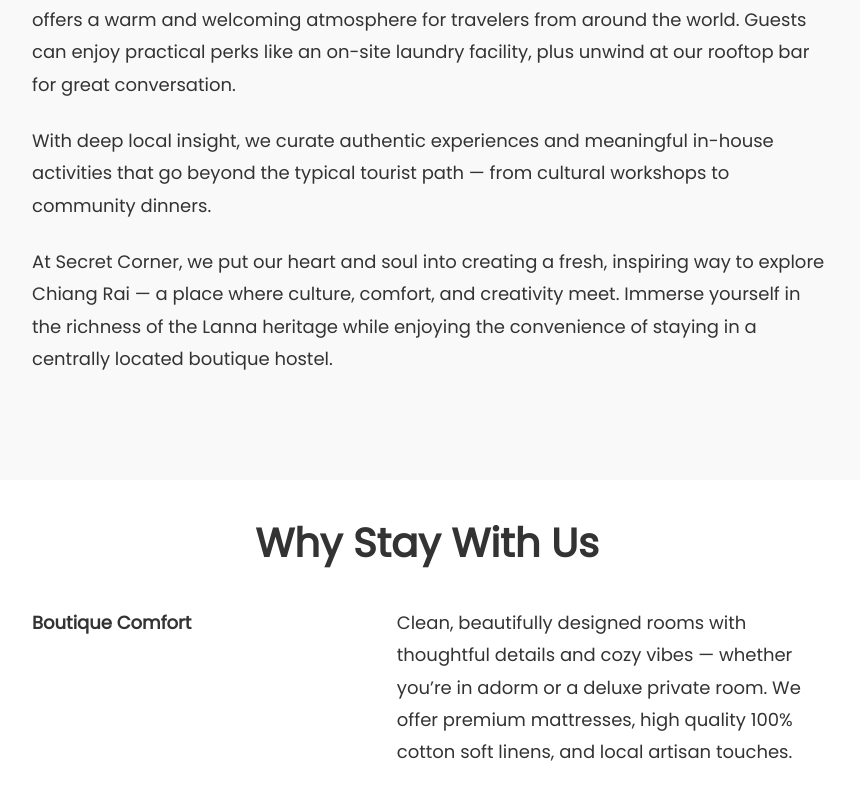
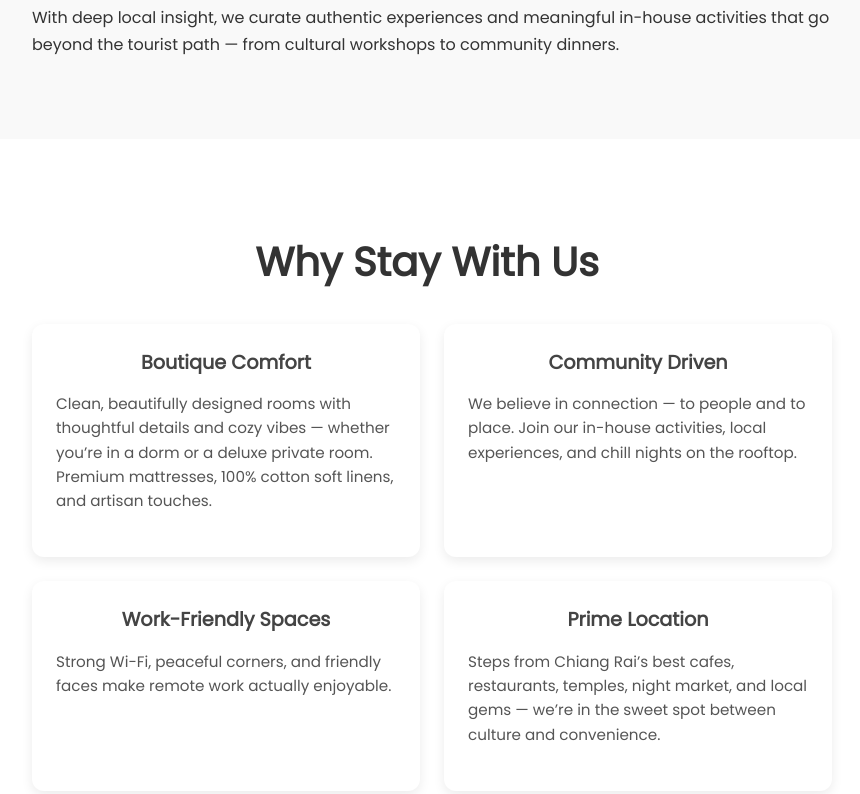
Before and after one commit to mwehrenberg/secret-corner, a React (Create React App) app: page / in a window 1280 px wide. Shown: the part 1226-2020 px from the top of the page, without its empty margins (208-1068 px from the left). Built offline with nearby package versions, Linux system fonts and the light colour scheme.

Commit message:
Add about content, mobile friendly navbar

```diff
--- a/src/components/Footer/footer.js
+++ b/src/components/Footer/footer.js
@@ -8,6 +8,7 @@
       <div className="column address">
         <h4>Secret Corner Hostel</h4>
         <p><a target="_blank" href="https://maps.app.goo.gl/YqgqUd35oBtrDMDP6" rel="noreferrer">40, 1 Sanpanard Soi 2, Wiang, <br></br>Mueang Chiang Rai District, Chiang Rai 57000, Thailand</a></p>
+        <p>Reception Hours: 07:00 - 20:00</p>
         <p><a href="tel:+66613326191">+66 61 332 6191</a></p>
       </div>
       <div className="column links">
--- a/src/components/NavBar/NavBar.css
+++ b/src/components/NavBar/NavBar.css
@@ -46,11 +46,26 @@
       display: none;
     }
 
-    /* Show reservation button inside dropdown */
     .MobileMenu .NavBtnLink {
-      display: block;
-      margin-top: 10px;
+      margin: auto 1rem 1rem 1rem;
+      padding: 12px;
+      border-radius: 8px;
+      background: #333;
+      color: #fff;
       text-align: center;
-      width: 100%;
+      font-size: 1rem;
+      position: sticky;
+      bottom: 1rem;
     }
   }
+
+
+  .menu-backdrop {
+    position: fixed;
+    top: 85px; /* match navbar height */
+    left: 0;
+    width: 100%;
+    height: calc(100vh - 85px);
+    background: rgba(0,0,0,0.4);
+    z-index: 998;
+  }
--- a/src/components/NavBar/NavbarElements.js
+++ b/src/components/NavBar/NavbarElements.js
@@ -93,19 +93,21 @@
     display: flex;
     flex-direction: column;
     background: #fff;
-    position: absolute;
+    position: fixed;
     top: 85px;
     left: 0;
     width: 100%;
+    height: calc(100vh - 85px);
     padding: 1rem 0;
+    overflow-y: auto;
     box-shadow: 0 4px 6px rgba(0,0,0,0.1);
     z-index: 999;
 
     a {
-        padding: 0.75rem 1.5rem;
+        padding: 1rem 1.5rem;
         color: #333;
         text-decoration: none;
-        font-size: 1rem;
+        font-size: 1.1rem;
         &:hover {
             background: #f4f4f4;
         }
--- a/src/pages/landingPage.css
+++ b/src/pages/landingPage.css
@@ -1,46 +1,45 @@
-
 body, html {
     margin: 0;
     padding: 0;
     font-family: 'Helvetica Neue', sans-serif;
+    color: #333;
     scroll-behavior: smooth;
-    color: #333;
   }
 
-  /* HERO SECTION */
+  /* HERO */
   .hero {
     height: 100vh;
     background-image: url('../images/aboutCover.png');
     background-position: center;
-    background-repeat: no-repeat;
     background-size: cover;
-    position: relative;
     display: flex;
     justify-content: center;
     align-items: center;
+    position: relative;
   }
 
   .hero-overlay {
     text-align: center;
     color: white;
+    padding: 0 1rem;
+    max-width: 90%;
     text-shadow: 0 2px 4px rgba(0,0,0,0.5);
-    padding: 0 20px;
   }
 
   .hero-overlay h1 {
-    font-size: 4rem;
+    font-size: clamp(2rem, 6vw, 4rem);
     margin: 0;
   }
 
   .hero-overlay p {
-    font-size: 1.5rem;
+    font-size: clamp(1rem, 3vw, 1.5rem);
     margin-top: 0.5rem;
     font-weight: 300;
   }
 
-  /* ABOUT SECTION */
+  /* ABOUT */
   .about {
-    padding: 80px 20px;
+    padding: 60px 20px;
     background-color: #f9f9f9;
   }
 
@@ -50,67 +49,50 @@
   }
 
   .content h2 {
-    font-size: 2.5rem;
+    font-size: clamp(1.8rem, 5vw, 2.5rem);
+    text-align: center;
     margin-bottom: 1rem;
-    text-align: center;
   }
 
   .content p {
-    font-size: 1.125rem;
-    line-height: 1.8;
-    margin-bottom: 1.5rem;
+    font-size: 1rem;
+    line-height: 1.7;
+    margin-bottom: 1.25rem;
     text-align: left;
   }
 
-  /* WHY US FLEX */
-  .why-us-content {
-    display: flex;
-    margin-bottom: 1rem;
+  /* WHY US */
+  .why-us {
+    padding: 60px 20px;
   }
 
-  .fixed {
-    width: 35%;
-    font-weight: bold;
+  .why-us-grid {
+    display: grid;
+    grid-template-columns: repeat(auto-fit, minmax(260px, 1fr));
+    gap: 1.5rem;
+    margin-top: 2rem;
   }
 
-  .flex-item {
-    width: 65%;
+  .why-us-card {
+    background: #fff;
+    padding: 1.5rem;
+    border-radius: 12px;
+    box-shadow: 0 4px 12px rgba(0,0,0,0.08);
+    transition: transform 0.2s ease;
   }
 
-  /* MOBILE STYLES */
-  @media (max-width: 768px) {
-    .hero-overlay h1 {
-      font-size: 2.5rem;
-    }
-
-    .hero-overlay p {
-      font-size: 1.1rem;
-    }
-
-    .about {
-      padding: 40px 15px;
-    }
-
-    .content p {
-      font-size: 1rem;
-    }
-
-    .why-us-content {
-      flex-direction: column;
-      text-align: left;
-    }
-
-    .fixed, .flex-item {
-      width: 100%;
-    }
+  .why-us-card:hover {
+    transform: translateY(-5px);
   }
 
-  @media (max-width: 480px) {
-    .hero-overlay h1 {
-      font-size: 2rem;
-    }
+  .why-us-card h3 {
+    margin: 0 0 0.5rem 0;
+    font-size: 1.2rem;
+    color: #444;
+  }
 
-    .hero-overlay p {
-      font-size: 1rem;
-    }
+  .why-us-card p {
+    font-size: 0.95rem;
+    line-height: 1.6;
+    color: #555;
   }
--- a/src/pages/landingPage.js
+++ b/src/pages/landingPage.js
@@ -2,8 +2,32 @@
 import "./landingPage.css";
 
 const LandingPage = () => {
+  const whyUs = [
+    {
+      title: "Boutique Comfort",
+      text: "Clean, beautifully designed rooms with thoughtful details and cozy vibes — whether you’re in a dorm or a deluxe private room. Premium mattresses, 100% cotton soft linens, and artisan touches."
+    },
+    {
+      title: "Community Driven",
+      text: "We believe in connection — to people and to place. Join our in-house activities, local experiences, and chill nights on the rooftop."
+    },
+    {
+      title: "Work-Friendly Spaces",
+      text: "Strong Wi-Fi, peaceful corners, and friendly faces make remote work actually enjoyable."
+    },
+    {
+      title: "Prime Location",
+      text: "Steps from Chiang Rai’s best cafes, restaurants, temples, night market, and local gems — we’re in the sweet spot between culture and convenience."
+    },
+    {
+      title: "Soft Opening Rate",
+      text: "Be part of our first chapter! Enjoy special rates, curated experiences, and that fresh-hostel feel."
+    }
+  ];
+
   return (
     <main>
+      {/* HERO */}
       <section className="hero">
         <div className="hero-overlay">
           <h1>Secret Corner Hostel</h1>
@@ -11,38 +35,41 @@
         </div>
       </section>
 
+      {/* ABOUT */}
       <section className="about">
         <div className="content">
           <h2>About Us</h2>
-                    <p>Located in the heart of Chiang Rai, Secret Corner Boutique Hostel is a clean, beautifully
-                    designed space where guests can relax, connect with the local community, and work comfortably.</p>
-                    <p>Blending modern amenities with cozy, thoughtfully curated accommodations, our hostel offers a
-                    warm and welcoming atmosphere for travelers from around the world. Guests can enjoy practical
-                    perks like an on-site laundry facility, plus unwind at our rooftop bar for great conversation.</p>
-                    <p>With deep local insight, we curate authentic experiences and meaningful in-house activities that
-                    go beyond the typical tourist path — from cultural workshops to community dinners.</p>
-                    <p>At Secret Corner, we put our heart and soul into creating a fresh, inspiring way to explore Chiang
-                    Rai — a place where culture, comfort, and creativity meet. Immerse yourself in the richness of
-                    the Lanna heritage while enjoying the convenience of staying in a centrally located boutique
-                    hostel.</p>
+          <p>
+            Located in the heart of Chiang Rai, Secret Corner Boutique Hostel is
+            a clean, beautifully designed space where guests can relax, connect
+            with the local community, and work comfortably.
+          </p>
+          <p>
+            Blending modern amenities with cozy, curated accommodations, our
+            hostel offers a warm and welcoming atmosphere for travelers from
+            around the world. Guests can enjoy practical perks like on-site
+            laundry, plus unwind at our rooftop bar for great conversation.
+          </p>
+          <p>
+            With deep local insight, we curate authentic experiences and
+            meaningful in-house activities that go beyond the tourist path — from
+            cultural workshops to community dinners.
+          </p>
         </div>
       </section>
 
+      {/* WHY US */}
       <section className="why-us">
         <div className="content">
           <h2>Why Stay With Us</h2>
-                    {[
-                        { title: "Boutique Comfort", text: "Clean, beautifully designed rooms with thoughtful details and cozy vibes — whether you’re in adorm or a deluxe private room. We offer premium mattresses, high quality 100% cotton soft linens, and local artisan touches." },
-                        { title: "Community Driven", text: "We believe in connection — to people and to place. Join our in-house activities, local experiences, and chill nights on the rooftop." },
-                        { title: "Work-Friendly Spaces", text: "With strong Wi-Fi, peaceful corners, and friendly faces, we make remote work actually enjoyable" },
-                        { title: "Prime Location", text: "Just steps from Chiang Rai’s best cafes, restaurants, temples, night market, and local gems — we’re in the sweet spot between culture and convenience." },
-                        { title: "Soft Opening Rate", text: "Come be part of our first chapter! Enjoy special rates, curated experiences, and that fresh-hostel feel." }
-                    ].map((item, idx) => (
-                        <div className="why-us-content" key={idx}>
-                            <div className="fixed"><p><b>{item.title}</b></p></div>
-                            <div className="flex-item"><p>{item.text}</p></div>
+          <div className="why-us-grid">
+            {whyUs.map((item, idx) => (
+              <div className="why-us-card" key={idx}>
+                <h3>{item.title}</h3>
+                <p>{item.text}</p>
               </div>
             ))}
+          </div>
         </div>
       </section>
     </main>
```
Also changed, not shown: src/components/NavBar/index.js (+14 -52 lines), src/pages/about.js (+44 -12 lines). Lines whose indentation alone changed are shown as unchanged.
